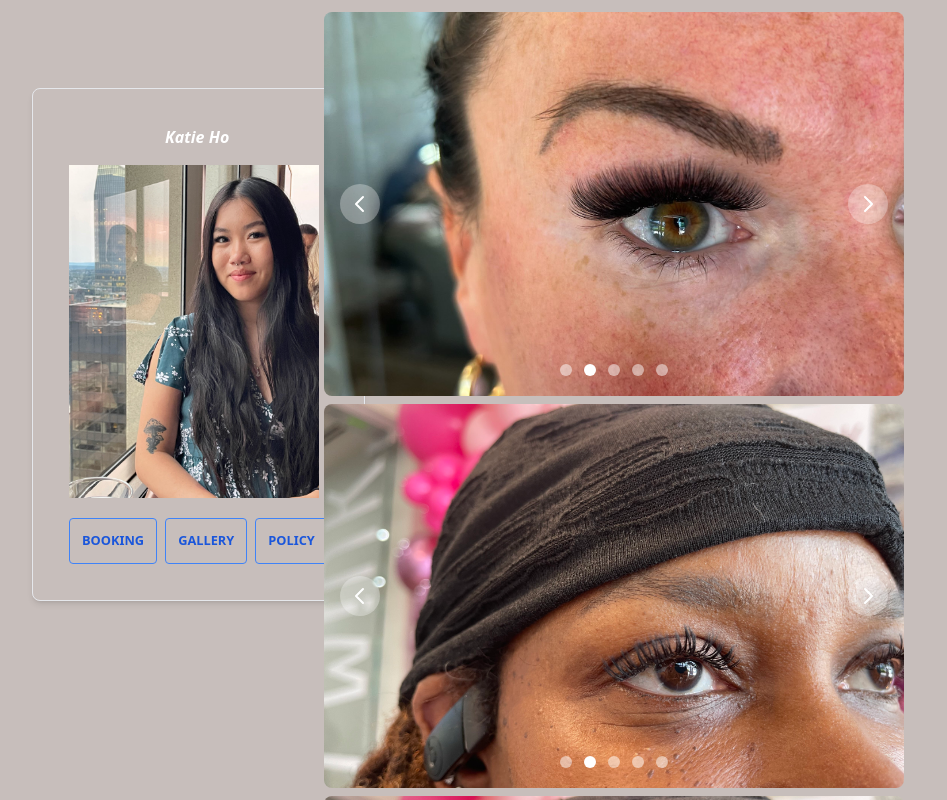
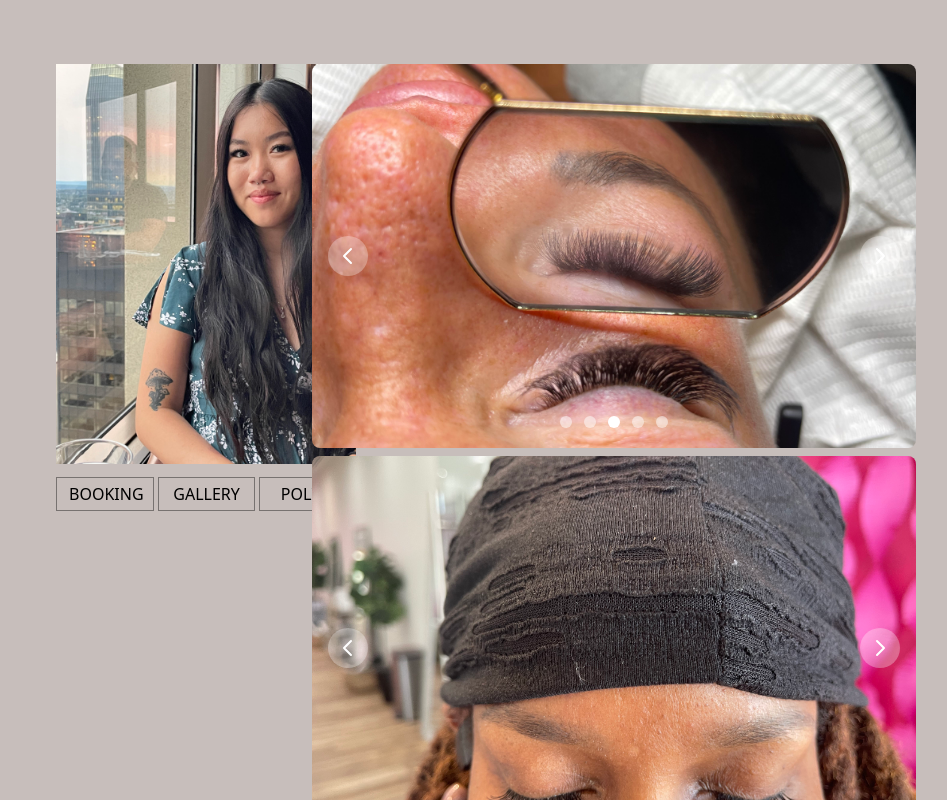
Before and after one commit to Kurrry/katie-website, a Next.js app: page / in a window 1280 px wide. Shown: the top 800 px of the page, without its empty margins (328-1275 px from the left). Built offline with nearby package versions, Linux system fonts and the light colour scheme.

Commit message:
progressed index page styling

```diff
--- a/app/components/SelectButton.js
+++ b/app/components/SelectButton.js
@@ -5,8 +5,8 @@ export function SelectButton({label}) {
     return(
         <div>
             <button type="button"
-                className="bg-transparent hover:bg-blue-500 text-blue-700 font-semibold hover:text-white py-3 px-3 border border-blue-500 hover:border-transparent rounded w-fit">
-                <p className="text-xs">{label}</p>
+                className="bg-transparent hover:bg-black text-black  hover:text-white py-1 px-3 border border-black border-opacity-40 hover:border-transparent w-fit md:w-[97.72px] 2xl:w-[122.99px] 2xl:px-[1.4rem] 2xl:py-2">
+                <p className="text-sm md:text-sm 2xl:text-2xl">{label}</p>
             </button>
         </div>
     )
--- a/app/page.js
+++ b/app/page.js
@@ -10,30 +10,36 @@ const photos2 = ["/6.jpg", "/7.jpg", "/8.jpg", "/9.jpg", "/10.jpg"];
 export default function Home() {
   return (
     <main>
-      <div className="bg-main sm:grid sm:grid-cols-12 sm:gap-x-6 lg:gap-x-0 pl-4 pr-4 pb-0 pt-0">
-        <section className="p-6 sm:col-span-6 2xl:col-span-5">
+      <div className="bg-main sm:grid sm:grid-cols-12 sm:gap-x-6 lg:gap-x-0 pl-4 pr-4 pb-0 pt-16">
+        <section className="pl-6 2xl:pl-3 sm:col-span-6 2xl:col-span-5">
           <div className="w-auto fixed">
-            <Card className="flex flex-col w-fit sm:mt-4 md:mt-8 md:ml-20 lg:mt-16 lg:ml-40 xl:ml-80 bg-black-600 lg:p-3 sm:p-0 border-collapse h-fit">
-              <h1 className="font-times-new-roman font-bold text-lg italic ml-24 w-fit">
-                Katie Ho
-              </h1>
+            <div className="flex flex-col w-fit md:ml-20 lg:ml-40 xl:ml-80 bg-black-600 pl-6 border-collapse h-fit">
               <Image
+                className="2xl:hidden"
                 src="/katie.jpg"
                 alt="Katie"
-                width={250}
-                height={250}
+                width={300}
+                height={300}
                 priority
               />
-              <div className="flex flex-row space-x-2 mt-1">
+              <Image
+                className="2xl:block hidden"
+                src="/katie.jpg"
+                alt="Katie"
+                width={400}
+                height={350}
+                priority
+              />
+              <div className="flex flex-row space-x-1 2xl:space-x-4 mt-[0.81rem]">
                 <SelectButton label="BOOKING" />
                 <SelectButton label="GALLERY" />
                 <SelectButton label="POLICY" />
               </div>
-            </Card>
+            </div>
           </div>
         </section>
 
-        <section className="p-3 sm:mr-5 sm:col-span-6 2xl:col-span-7">
+        <section className="sm:mr-5 sm:col-span-6 2xl:col-span-7">
           <div className="hidden sm:grid sm:grid-rows-2 sm:gap-y-2">
             <CarouselComp photos={photos1} />
             <CarouselComp photos={photos2} />
@@ -47,7 +53,7 @@ export default function Home() {
 
 function CarouselComp({ photos }) {
   return (
-    <div className="h-auto w-auto sm:h-64 md:h-72 lg:h-80 xl:h-96 xl:w-auto 2xl:h-100 ">
+    <div className="h-auto w-auto sm:h-64 md:h-72 lg:h-80 xl:h-96 xl:w-auto 2xl:h-carousel 2xl:w-carousel">
       <Carousel>
         <img src={photos[0]} alt="..." />
         <img src={photos[1]} alt="..." />
--- a/tailwind.config.js
+++ b/tailwind.config.js
@@ -21,10 +21,15 @@ module.exports = {
       },
       height: {
         '100': '30rem',
+        'carousel': '34rem',
       },
       width: {
         '100': '30rem',
         '101': '34rem',
+        'carousel': '41rem',
+      },
+      padding: {
+        'buttonText': '1.6rem',
       },
     },
     fontSize: {
```
